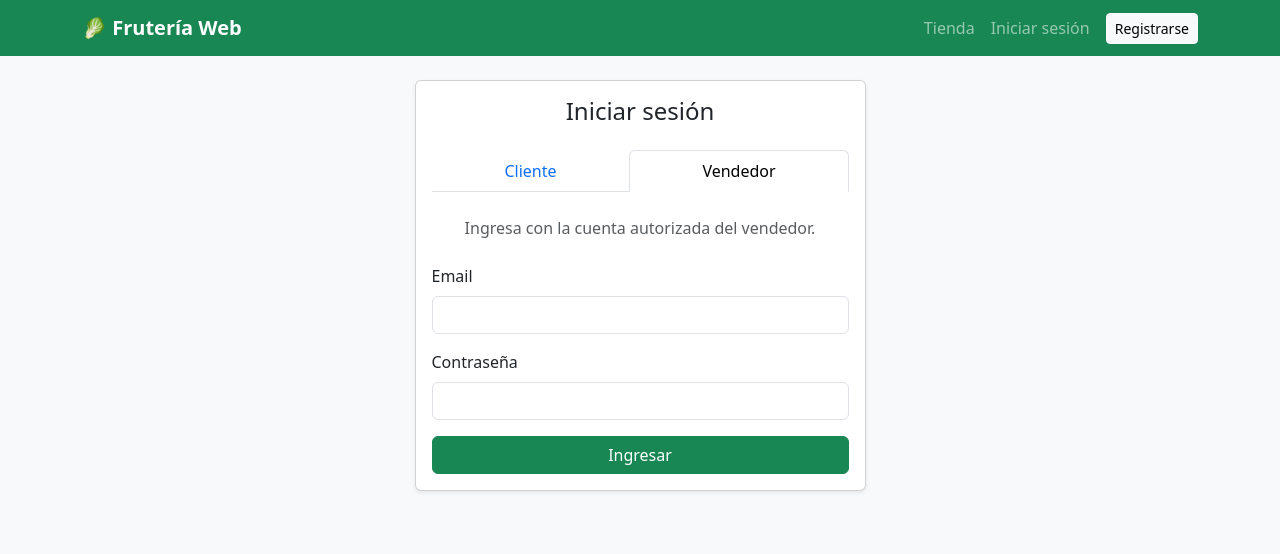
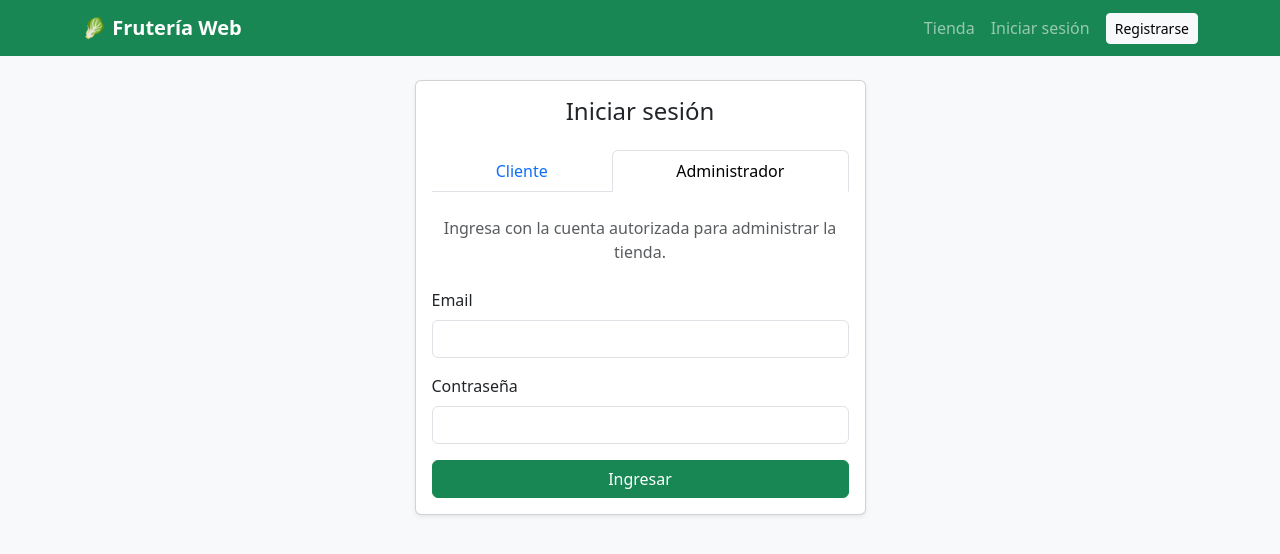
Before and after one commit to Johanx66/Proyecto-tienda-Steeven, a React (Vite) app in the folder frontend/: page /admin/login in a window 1280 px wide. Shown: the top 554 px of the page. Built offline with nearby package versions, Linux system fonts and the light colour scheme; no server answers.

Commit message:
ui: renombrar acceso a administrador

```diff
--- a/frontend/src/pages/AdminPanel.jsx
+++ b/frontend/src/pages/AdminPanel.jsx
@@ -9,7 +9,7 @@ export default function AdminPanel() {
   return (
     <Card className="shadow-sm">
       <Card.Body>
-        <h4 className="mb-4">Panel del administrador / vendedor</h4>
+        <h4 className="mb-4">Panel del administrador</h4>
         <Nav variant="tabs" activeKey={tab} onSelect={(k) => setTab(k)} className="mb-4">
           <Nav.Item>
             <Nav.Link eventKey="pedidos">Pedidos</Nav.Link>
--- a/frontend/src/pages/Login.jsx
+++ b/frontend/src/pages/Login.jsx
@@ -51,13 +51,13 @@ export default function Login({ adminOnly = false }) {
               </Nav.Item>
               <Nav.Item>
                 <Nav.Link as={Link} to="/admin/login" eventKey="admin">
-                  Vendedor
+                  Administrador
                 </Nav.Link>
               </Nav.Item>
             </Nav>
             <p className="text-muted text-center mb-4">
               {adminOnly
-                ? 'Ingresa con la cuenta autorizada del vendedor.'
+                ? 'Ingresa con la cuenta autorizada para administrar la tienda.'
                 : 'Ingresa con tu cuenta de cliente para comprar.'}
             </p>
             <Alert message={error} onClose={() => setError(null)} />
```
Also changed, not shown: 4 other files (tests, documents, lock files or other folders).
